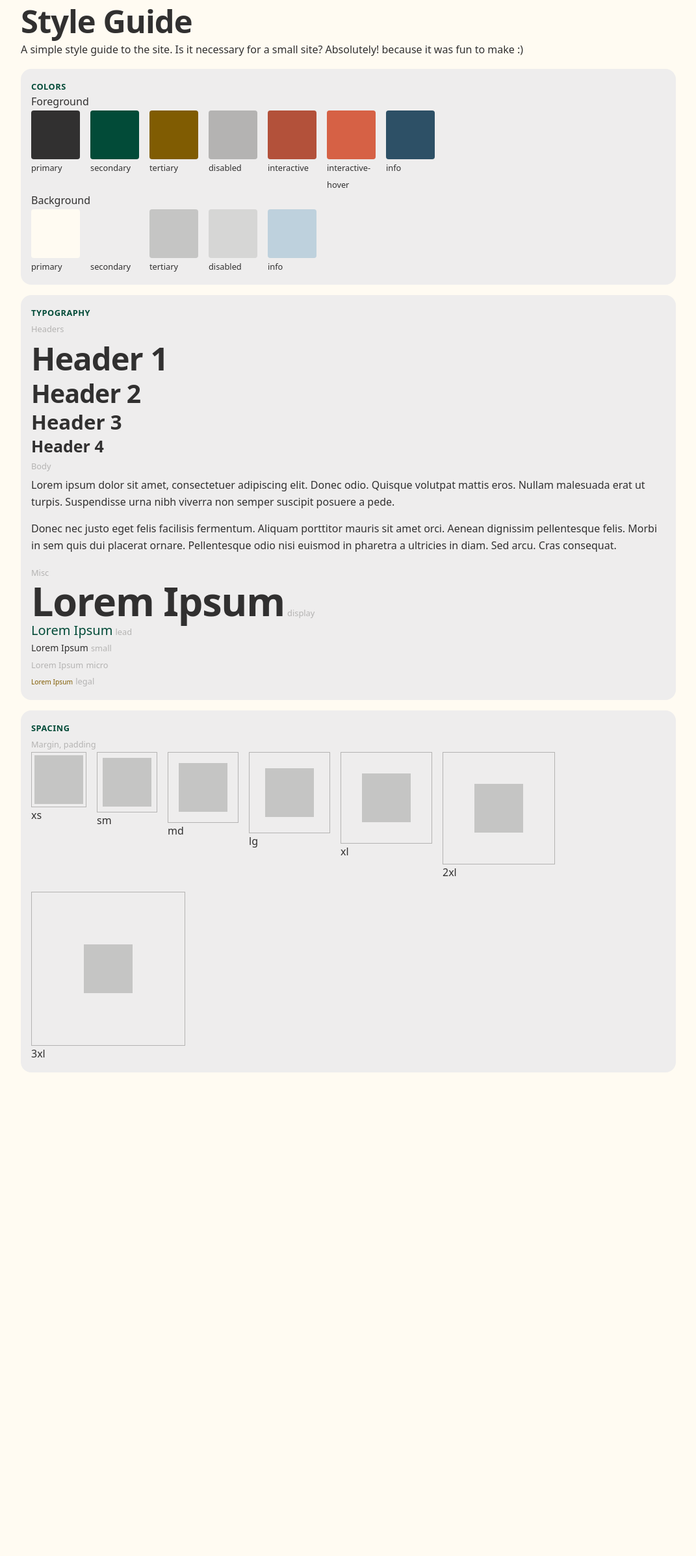
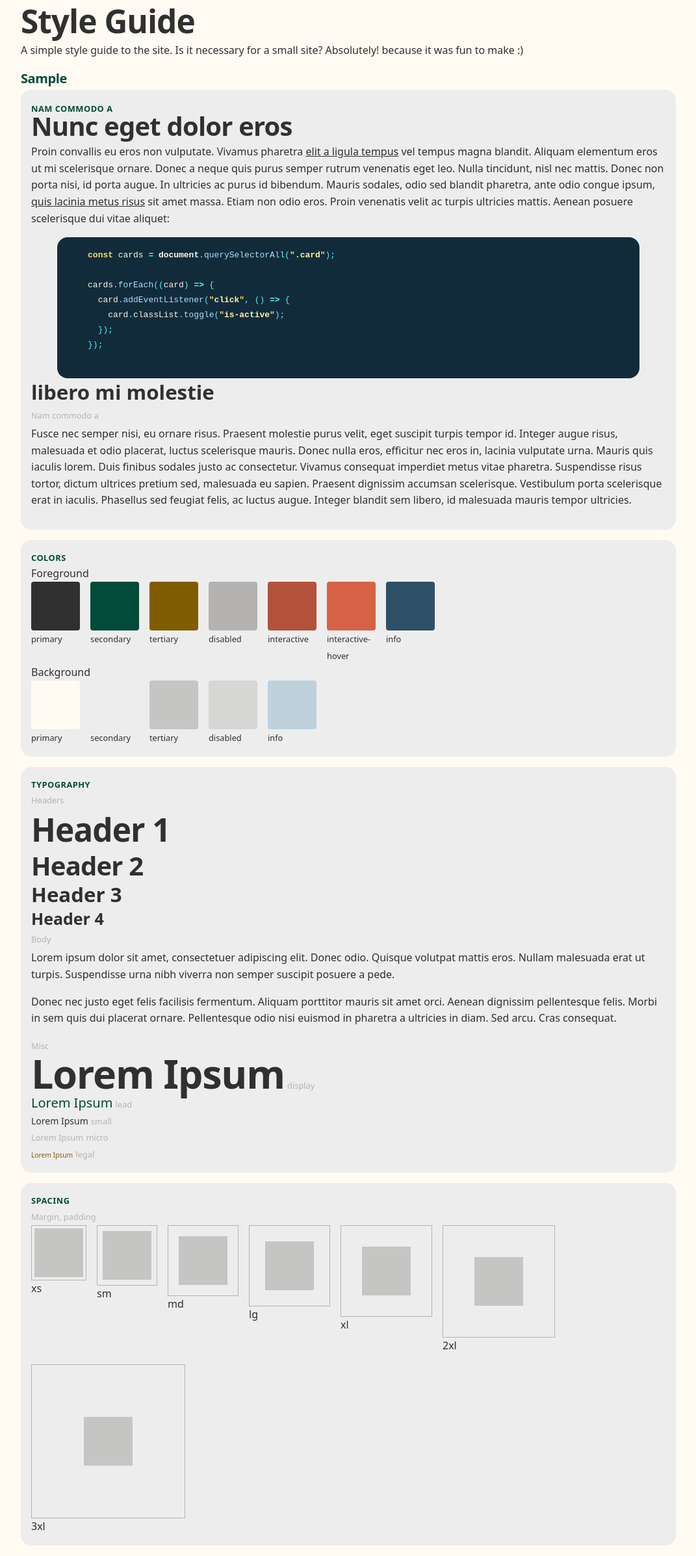
Before and after one commit to douten/minh.codes, a Jekyll site: the page built from style-guide.html, in a window 1280 px wide. Shown: the whole page at 65% size, without its empty margins (104-1175 px from the left). Built offline with Jekyll 4.4.1, drawn with Linux system fonts in a browser that asks for light colours; before the commit the page ends 1666 px from its top, so only the background shows below that.

Commit message:
[3] add sample

```diff
--- a/_sass/_typography.scss
+++ b/_sass/_typography.scss
@@ -46,6 +46,11 @@ p {
   letter-spacing: var(--tracking-wide);
   text-transform: uppercase;
   color: var(--color-fg-secondary);
+
+  & + h2 {
+      margin-top: calc(var(--space-sm) * -1);
+  }
+
 }
 
 code, kbd, pre {
--- a/_sass/_variables.scss
+++ b/_sass/_variables.scss
@@ -85,8 +85,8 @@
     --text-md: 1.25rem; // 20px    — lead paragraph
     --text-lg: 1.563rem; // 25px    — h4
     --text-xl: 1.953rem; // 31.25px — h3
-    --text-2xl: 2.441rem; // 39px    — h2
-    --text-3xl: 3.052rem; // 48.8px  — h1
+    --text-2xl: 2.5rem; // 39px    — h2
+    --text-3xl: 3.1rem; // 48.8px  — h1
     --text-4xl: 3.815rem; // 61px    — display/hero
 
     // --- Line heights --------------------------
--- a/style-guide.html
+++ b/style-guide.html
@@ -9,6 +9,28 @@ code_highlight: true
     A simple style guide to the site. Is it necessary for a small site?
     Absolutely! because it was fun to make :)
 </p>
+<h2 class="lead">Sample</h2>
+<div class="card">
+    <span class="eyebrow">Nam commodo a</span>
+    <h2>Nunc eget dolor eros</h2>
+    <p>
+        Proin convallis eu eros non vulputate. Vivamus pharetra <a href="#">elit a ligula tempus</a> vel tempus magna blandit. Aliquam elementum eros ut mi scelerisque ornare. Donec a neque quis purus semper rutrum venenatis eget leo. Nulla tincidunt, nisl nec mattis. Donec non porta nisi, id porta augue. In ultricies ac purus id bibendum. Mauris sodales, odio sed blandit pharetra, ante odio congue ipsum, <a href="#">quis lacinia metus risus</a> sit amet massa. Etiam non odio eros. Proin venenatis velit ac turpis ultricies mattis. Aenean posuere scelerisque dui vitae aliquet:
+    </p>
+    {% highlight javascript %}
+    const cards = document.querySelectorAll(".card");
+
+    cards.forEach((card) => {
+      card.addEventListener("click", () => {
+        card.classList.toggle("is-active");
+      });
+    });
+    {% endhighlight %}
+    <h3>libero mi molestie</h3>
+    <span class="micro">Nam commodo a</span>
+    <p>
+        Fusce nec semper nisi, eu ornare risus. Praesent molestie purus velit, eget suscipit turpis tempor id. Integer augue risus, malesuada et odio placerat, luctus scelerisque mauris. Donec nulla eros, efficitur nec eros in, lacinia vulputate urna. Mauris quis iaculis lorem. Duis finibus sodales justo ac consectetur. Vivamus consequat imperdiet metus vitae pharetra. Suspendisse risus tortor, dictum ultrices pretium sed, malesuada eu sapien. Praesent dignissim accumsan scelerisque. Vestibulum porta scelerisque erat in iaculis. Phasellus sed feugiat felis, ac luctus augue. Integer blandit sem libero, id malesuada mauris tempor ultricies.
+    </p>
+</div>
 <div class="card">
     <h2 class="eyebrow">Colors</h2>
     <div>
```
